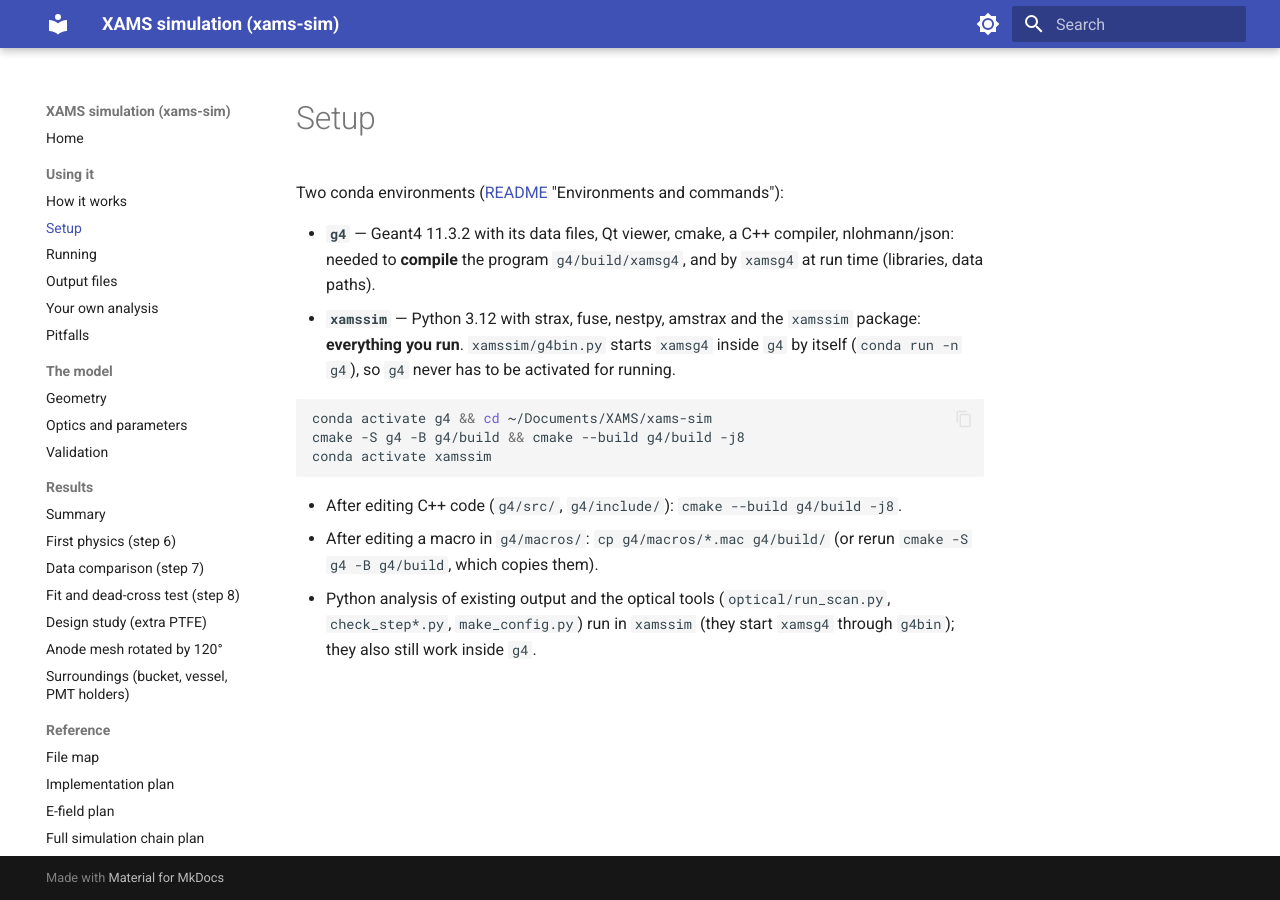
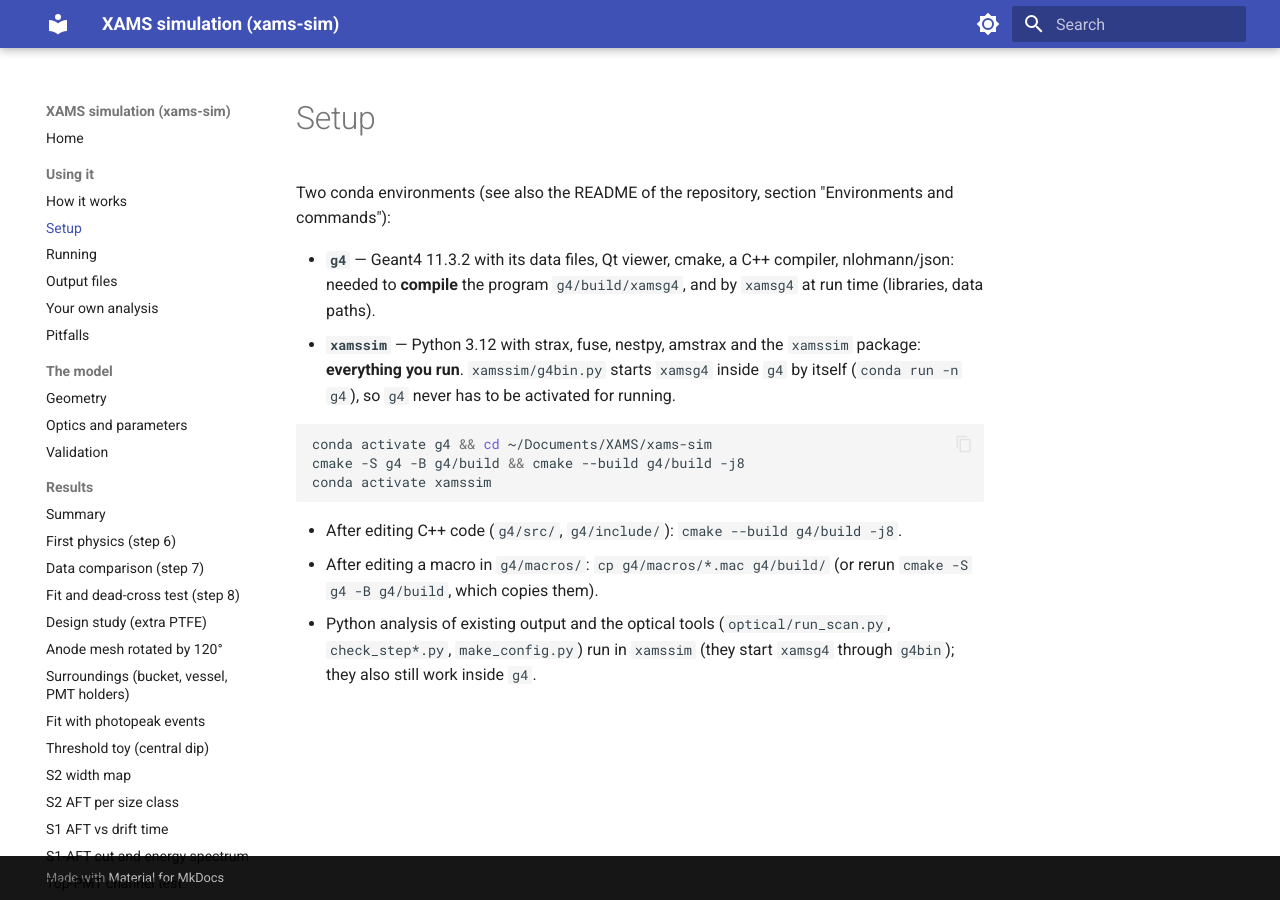
Before and after one commit to XAMS-nikhef/xams-sim, an MkDocs documentation site: the page built from docs/setup.md, in a window 1280 px wide. Built offline with MkDocs 1.6.1 and Material for MkDocs 9.7.7, drawn with Linux system fonts in a browser that asks for light colours.

Commit message:
Docs: fix link outside docs/ (strict build failed); all results pages in the nav
Co-Authored-By: Claude Opus 5.5 <noreply@anthropic.com>

```diff
--- a/docs/setup.md
+++ b/docs/setup.md
@@ -1,6 +1,6 @@
 # Setup
 
-Two conda environments ([README](../README.md) "Environments and commands"):
+Two conda environments (see also the README of the repository, section "Environments and commands"):
 
 - **`g4`** — Geant4 11.3.2 with its data files, Qt viewer, cmake, a C++ compiler, nlohmann/json: needed to **compile**
   the program `g4/build/xamsg4`, and by `xamsg4` at run time (libraries, data paths).
--- a/mkdocs.yml
+++ b/mkdocs.yml
@@ -56,6 +56,19 @@ nav:
       - Design study (extra PTFE): results/design_ptfe/README.md
       - Anode mesh rotated by 120°: results/anode_rotation/README.md
       - Surroundings (bucket, vessel, PMT holders): results/surroundings/README.md
+      - Fit with photopeak events: results/step8_photopeak/README.md
+      - Threshold toy (central dip): results/threshold_toy/README.md
+      - S2 width map: results/s2width_map/README.md
+      - S2 AFT per size class: results/size_classes/README.md
+      - S1 AFT vs drift time: results/s1aft_depth/README.md
+      - S1-AFT cut and energy spectrum: results/s1cut_spectrum/README.md
+      - Top-PMT channel test: results/channel_test/README.md
+      - Drift-velocity profile: results/drift_profile/README.md
+      - Ring shadows: results/ring_shadows/README.md
+      - Source position: results/source_position/README.md
+      - cS2 spread map: results/spread_map/README.md
+      - SiPM checks: results/sipm_checks/README.md
+      - Particle mode check (S2, Cs-137): results/s2_particle/README.md
   - Reference:
       - File map: files.md
       - Implementation plan: plan.md
```
